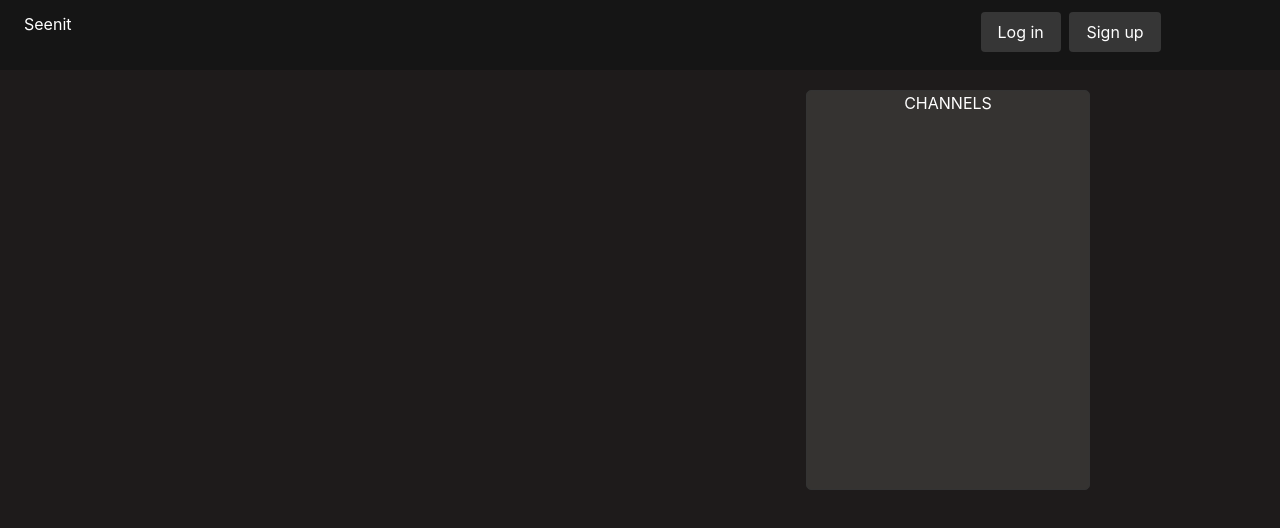
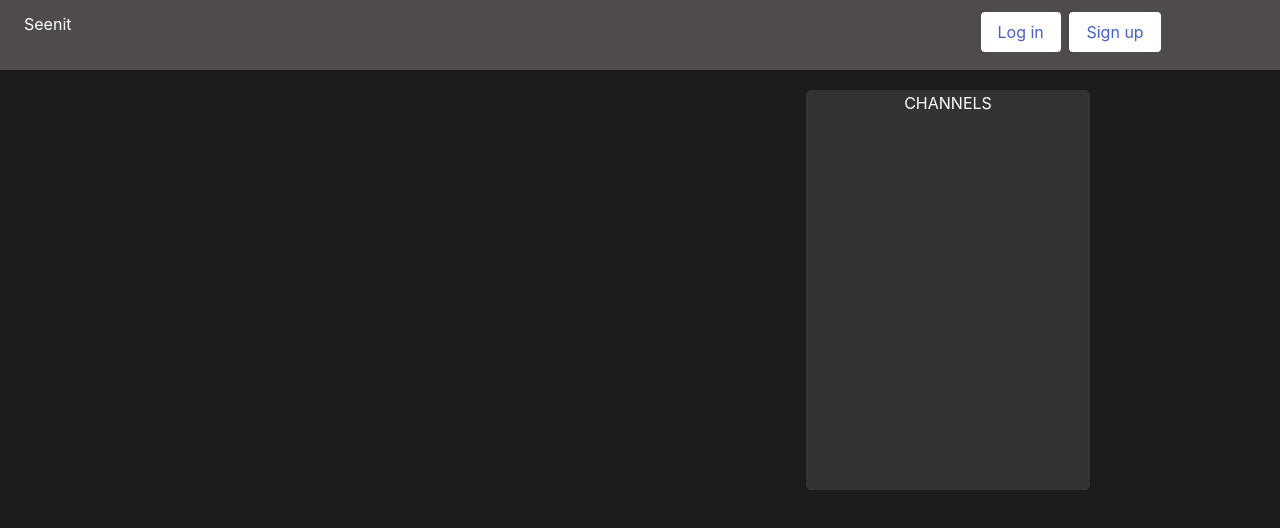
Before and after one commit to CS157A-Team24/Seenit, a React (Create React App) app in the folder client/: page / in a window 1280 px wide. Shown: the top 528 px of the page. Built offline with nearby package versions, Linux system fonts and the light colour scheme; no server answers.

Commit message:
Update Header.js

```diff
--- a/client/src/components/Header.js
+++ b/client/src/components/Header.js
@@ -8,7 +8,7 @@ const Container = styled.div`
 	position: sticky;
 	top: 0;
 	height: 70px;
-	background-color: #151515;
+	background-color: #4f4b4a;
 	z-index: 1000
 `;
 
@@ -32,8 +32,8 @@ export default function Header() {
 					</Grid>
 					<Grid item xs container>
 
-						<button className="button is-dark" style={{ marginLeft: "5%" }}>Log in</button>
-						<button className="button is-dark" style={{ marginLeft: "3%" }}>Sign up</button>
+						<button className="button is-white" style={{ marginLeft: "5%" }}> <Link to="/login">Log in</Link></button>
+						<button className="button is-white" style={{ marginLeft: "3%" }}> <Link to="/register">Sign up</Link> </button>
 					</Grid>
 				</Grid>
 			</Toolbar>
```
